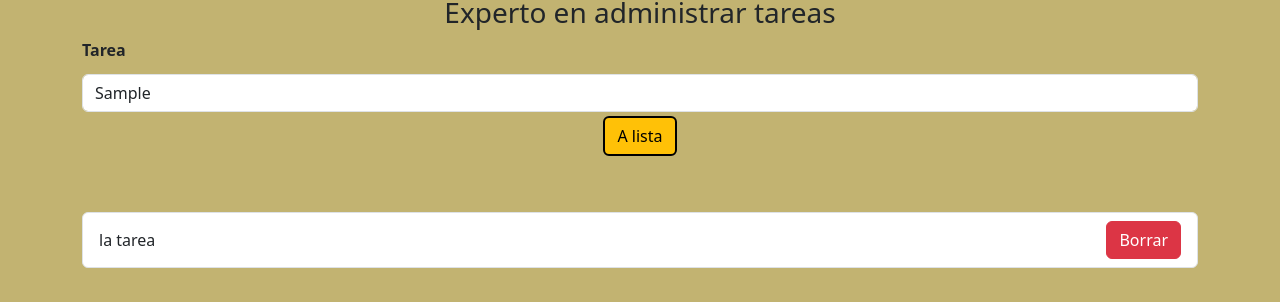
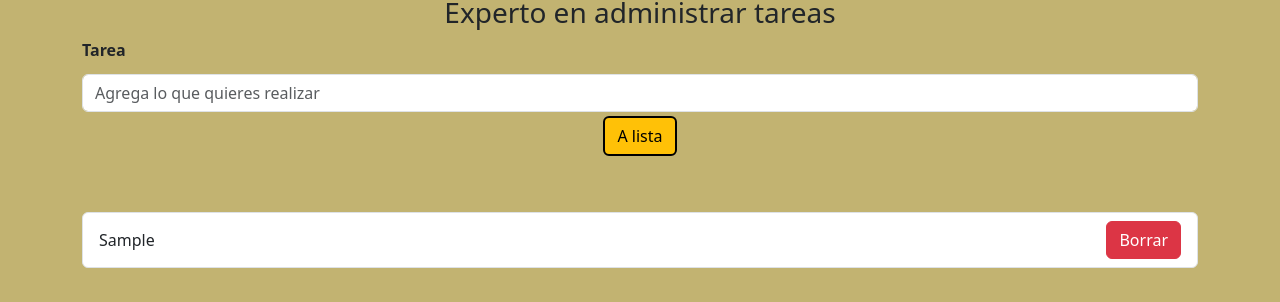
Before and after one commit to Santirod7/React-ejercicio-4, a React (Vite) app: page / in a window 1280 px wide. Both pictures are taken after typing "Sample" into the empty fields and a click on the button "A lista". Shown: the part 400-702 px from the top of the page. Built offline with nearby package versions, Linux system fonts and the light colour scheme.

Commit message:
Agregamos por pantalla las tareas del state

```diff
--- a/src/components/Formulario.jsx
+++ b/src/components/Formulario.jsx
@@ -3,6 +3,8 @@ import Button from 'react-bootstrap/Button';
 import Form from 'react-bootstrap/Form';
 import Lista from './Lista'
 import { useForm } from 'react-hook-form';
+import { useState } from 'react';
+
 
 
 const Formulario = () => {
@@ -10,10 +12,14 @@ const Formulario = () => {
     register,
     handleSubmit,
     formState: { errors },
+    reset
   } = useForm()
+  const [arrayTareas, setArrayTareas]=useState([])
 
   const onSubmit = (data) => {
-console.log(data)
+console.log(data);
+setArrayTareas ([...arrayTareas, data.tarea])
+reset()
   }
 
     return (
@@ -26,11 +32,11 @@ console.log(data)
         </Form.Text>
         <Form.Control type="text" {...register('tarea',{
         required: "Campo obligatorio",
-        minLenght: {
+        minLength: {
           value:3,
           message: "La tarea debe tener minimo 2 carácteres"
         },
-        maxLenght: {
+        maxLength: {
           value:50,
           message: "La tarea debe tener máximo 50 carácteres"
         }
@@ -42,7 +48,7 @@ console.log(data)
       </Button>
         </div>
     </Form>
-    <Lista></Lista>
+    <Lista arrayTareas={arrayTareas}></Lista>
         </section>
 
     );
--- a/src/components/Lista.jsx
+++ b/src/components/Lista.jsx
@@ -1,11 +1,13 @@
 import Tarea from "./Tarea";
 import ListGroup from 'react-bootstrap/ListGroup';
 
-const Lista = () => {
+const Lista = ({arrayTareas}) => {
     return (
         <div>
     <ListGroup as="ul">
-        <Tarea></Tarea>
+        {
+            arrayTareas.map((elementotarea, indice)=><Tarea key={indice} tarea={elementotarea}></Tarea>)        }
+
     </ListGroup>
         </div>
     );
--- a/src/components/Tarea.jsx
+++ b/src/components/Tarea.jsx
@@ -1,10 +1,10 @@
 import { Button,ListGroup } from "react-bootstrap";
-const Tarea = () => {
+const Tarea = ({tarea}) => {
     return (
 
             <ListGroup.Item as="li" className="my-2 d-flex justify-content-between">
                 <div className="d-flex">
-                <p className="my-auto">la tarea</p>
+                <p className="my-auto"> {tarea} </p>
                 </div>
             <Button variant="danger" className="">Borrar</Button>
             </ListGroup.Item>
```
